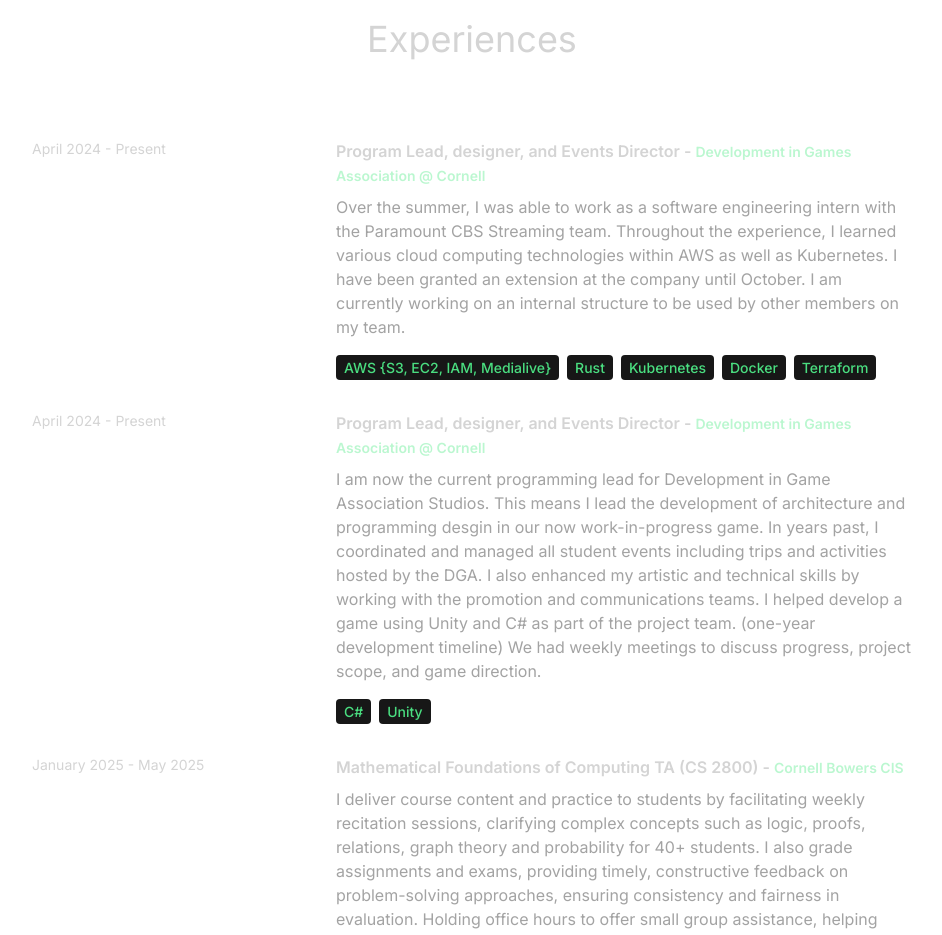
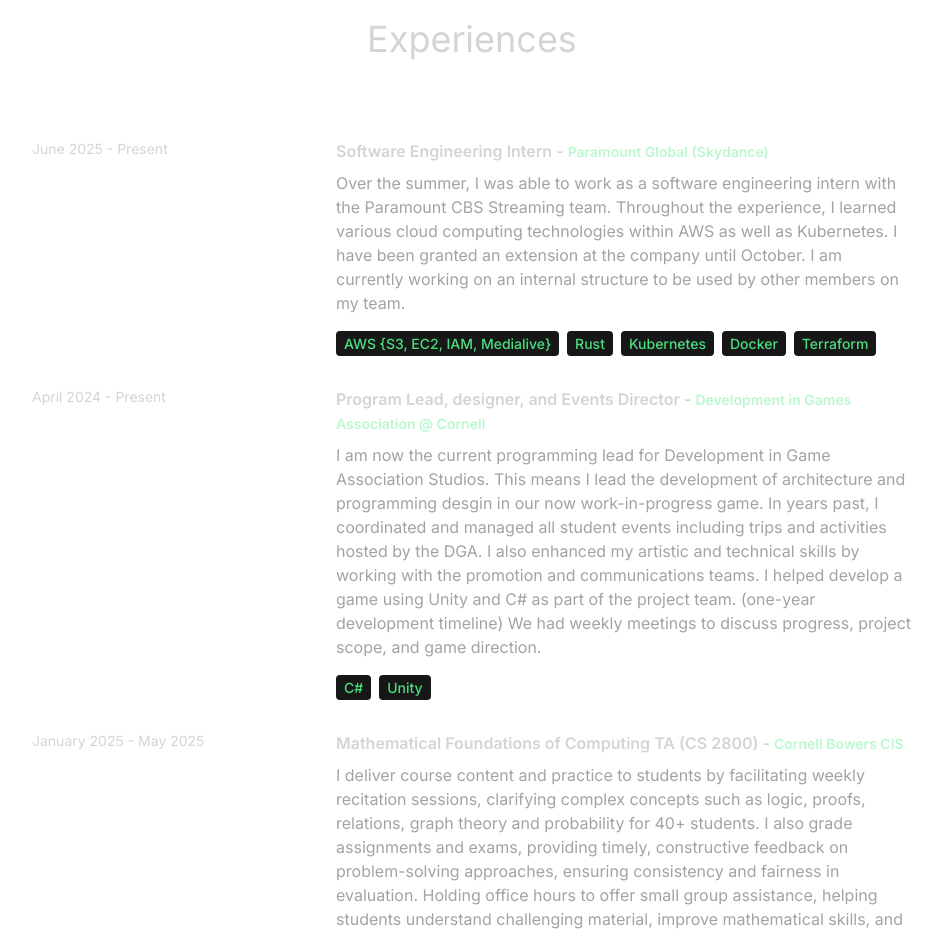
Before and after one commit to SnowiiHDR/Zion-Singleton-react-portfolio, a React (Vite) app: page / in a window 1280 px wide. Shown: the part 2200-3135 px from the top of the page, without its empty margins (168-1110 px from the left). Built offline with nearby package versions, Linux system fonts and the light colour scheme.

Commit message:
Update index.js
Changed header

```diff
--- a/src/constants/index.js
+++ b/src/constants/index.js
@@ -16,9 +16,9 @@ Some of my interests include playing video games and social deduction games. I a
 export const EXPERIENCES = [
 
     {
-    year: "April 2024 - Present",
-    role: "Program Lead, designer, and Events Director",
-    company: "Development in Games Association @ Cornell",
+    year: "June 2025 - Present",
+    role: "Software Engineering Intern",
+    company: "Paramount Global (Skydance)",
     description: `Over the summer, I was able to work as a software engineering intern with the Paramount CBS Streaming team.
     Throughout the experience, I learned various cloud computing technologies within AWS as well as Kubernetes. I have been granted an extension at
     the company until October. I am currently working on an internal structure to be used by other members on my team.
```
